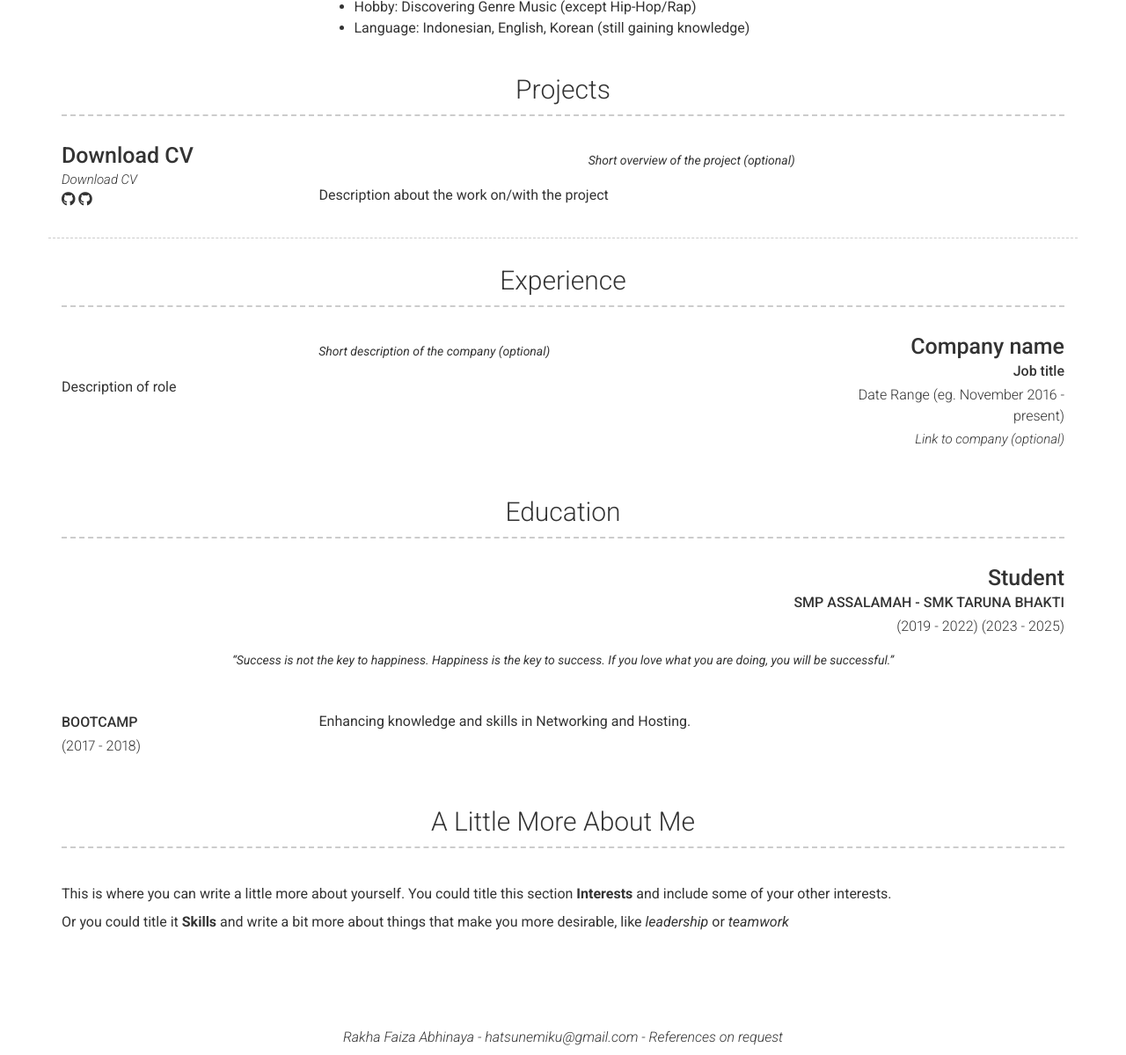
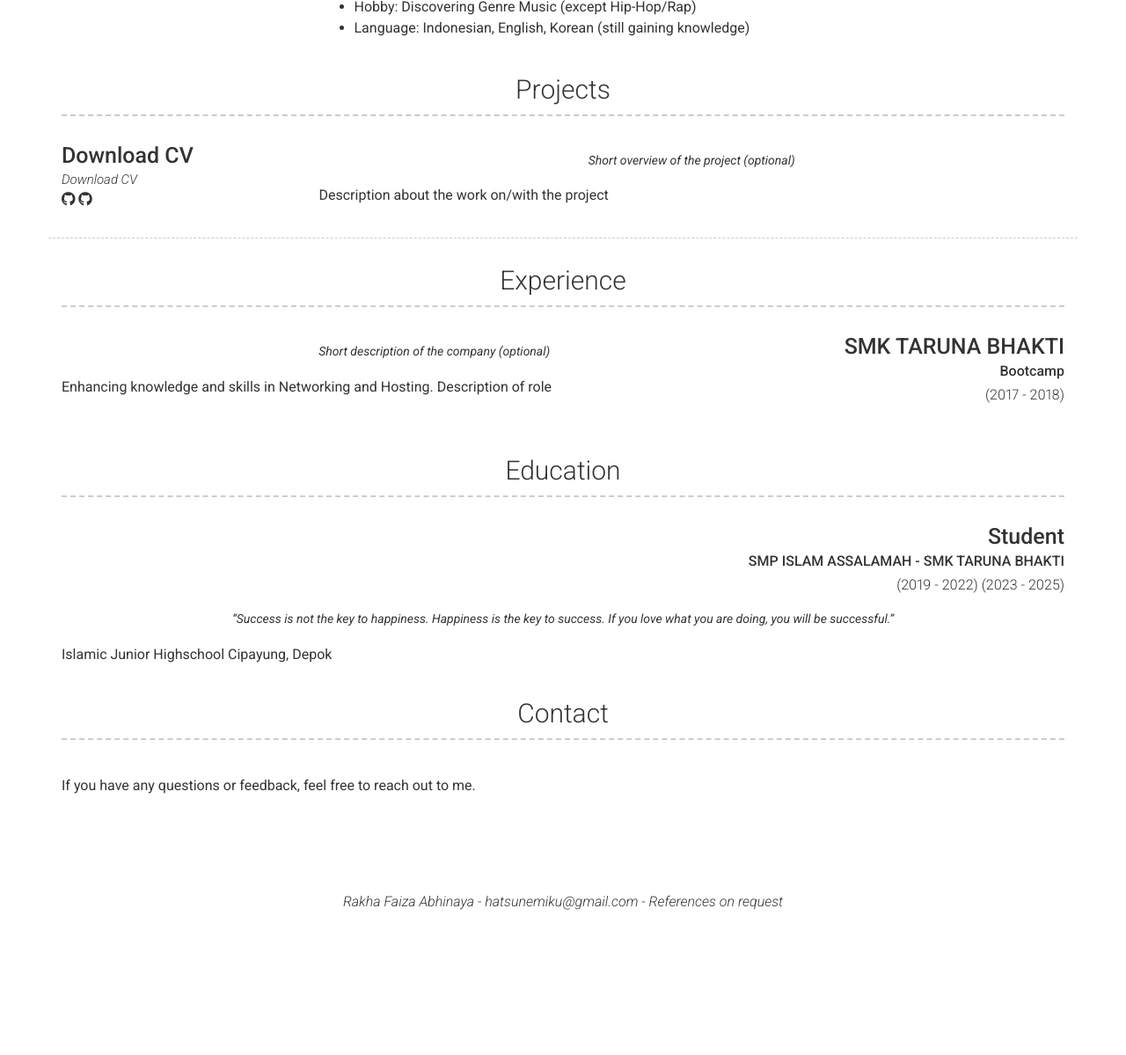
Before and after one commit to justfazrakh/websitecv, a Jekyll site: the page built from index.md, in a window 1280 px wide and 1400 px high, scrolled down 476 px, cut to the strip 201-1400 px from the top of the window. Shown: the whole strip at 88% size. Built offline with Jekyll 4.4.1, drawn with Linux system fonts in a browser that asks for light colours; nearby versions of some CDN libraries; after the commit the page ends 1721 px from its top, so only the background shows below that.

Commit message:
Update _config.yml

```diff
--- a/_config.yml
+++ b/_config.yml
@@ -87,34 +87,28 @@ content:
     layout: list
     content:
       - layout: right
-        title: Company name
-        sub_title: Job title
-        caption: Date Range (eg. November 2016 - present)
-        link: Link to company (optional)
+        title: SMK TARUNA BHAKTI
+        sub_title: Bootcamp
+        caption: (2017 - 2018)
         quote: >
           Short description of the company (optional)
-        description: | # this will include new lines to allow paragraphs
+        description: Enhancing knowledge and skills in Networking and Hosting.
           Description of role
   - title: Education
     layout: list
     content:
       - layout: top-right
         title: Student
-        sub_title: SMP ASSALAMAH - SMK TARUNA BHAKTI
+        sub_title: SMP ISLAM ASSALAMAH - SMK TARUNA BHAKTI
         caption: (2019 - 2022) (2023 - 2025)
         quote: “Success is not the key to happiness. Happiness is the key to success. If you love what you are doing, you will be successful.”
-        description: | #optional
-      - layout: left
-        sub_title: BOOTCAMP
-        caption: (2017 - 2018)
-        description: Enhancing knowledge and skills in Networking and Hosting.
+        description: Islamic Junior Highschool Cipayung, Depok
 
-  - title: A Little More About Me
+  - title: Contact
     layout: text
     content: | # this will include new lines to allow paragraphs
-      This is where you can write a little more about yourself. You could title this section **Interests** and include some of your other interests.
+      If you have any questions or feedback, feel free to reach out to me.
 
-      Or you could title it **Skills** and write a bit more about things that make you more desirable, like *leadership* or *teamwork*
 
 # Footer
 footer_show_references: true
```
